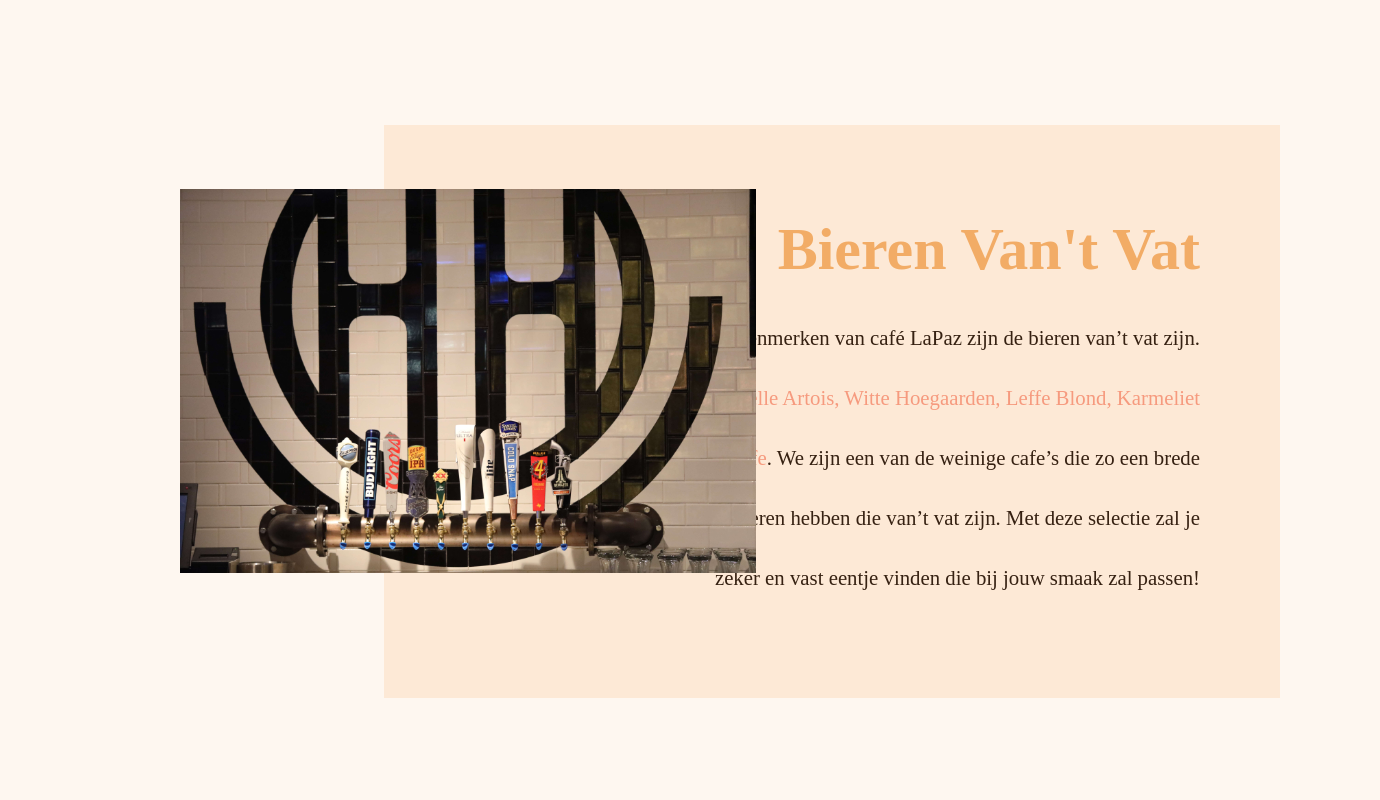
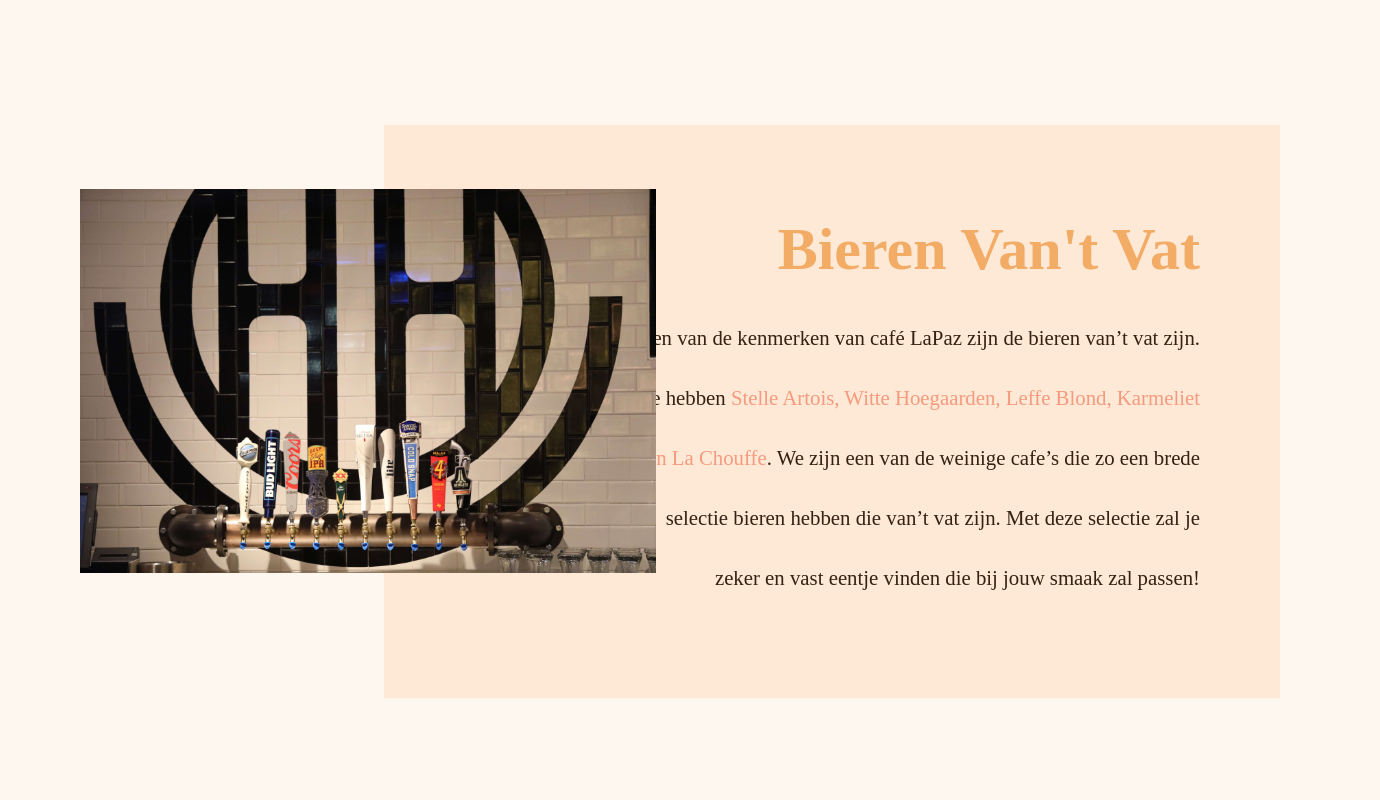
Before and after one commit to EHB-MCT/expert-lab-prototypes-somrads, a React (Create React App) app in the folder lapaz/: page / in a window 1280 px wide. Shown: the part 1340-2140 px from the top of the page, 1380 px wide, since content can reach past the window. Built offline with nearby package versions, Linux system fonts and the light colour scheme.

Commit message:
cover title animation added

```diff
--- a/lapaz/src/components/Bieren.jsx
+++ b/lapaz/src/components/Bieren.jsx
@@ -3,9 +3,28 @@
 import { motion, Variants } from "framer-motion";
 
 function Bieren() {
+  const imageAnimate = {
+    offscreen: { x: 100, opacity:0 },
+    onscreen: { x: 0, transition: { ease: "easeOut", duration: 2 }, opacity:1 },
+  };
+
+  const textAnimate = {
+    offscreen: { y: -100, opacity: 0 },
+    onscreen: {
+      opacity: 1,
+      y: 0,
+      transition: { type: "spring", bounce: 0.4, duration: 3 },
+    },
+  };
   return (
-    <div className="Bieren">
-      <motion.div initial={{ x: 0 }} animate={{ x: 100, rotate:360 }}>
+    <motion.div
+      transition={{ staggerChildren: 0.5 }}
+      initial={"offscreen"}
+      whileInView={"onscreen"}
+      viewport={{once:true, amount:0.3}}
+      className="Bieren"
+    >
+      <motion.div variants={imageAnimate}>
         <img
           className="image"
           src={bier}
@@ -15,10 +34,12 @@
       </motion.div>
       <div className="background-color">
         <div className="container-card">
-          <h1 className="PageTitleRight">Bieren Van't Vat</h1>
+          <motion.h1 variants={textAnimate} className="PageTitleRight">
+            Bieren Van't Vat
+          </motion.h1>
           <div className="contact-container">
             <div className="content-description">
-              <p>
+              <motion.p variants={textAnimate}>
                 Een van de kenmerken van café LaPaz zijn de bieren van’t vat
                 zijn.
                 <br />
@@ -33,12 +54,12 @@
                 je
                 <br />
                 zeker en vast eentje vinden die bij jouw smaak zal passen!
-              </p>
+              </motion.p>
             </div>
           </div>
         </div>
       </div>
-    </div>
+    </motion.div>
   );
 }
 
--- a/lapaz/src/components/Hero.jsx
+++ b/lapaz/src/components/Hero.jsx
@@ -5,6 +5,7 @@
 import React from "react";
 import { BrowserRouter as Router } from "react-router-dom";
 import { HashLink } from "react-router-hash-link";
+import { motion, Variants } from "framer-motion";
 
 function Hero() {
   return (
@@ -40,10 +41,17 @@
 
       <div className="banner-area">
         <div className="content-area">
-          <div className="content">
+          <motion.div
+            className="content"
+            initial={{ y: -200, opacity: 0.5 }}
+            animate={{ y: 0, opacity: 1 }}
+            transition={{
+              default: { duration: 2, ease: [0, 0.71, 0.2, 1.01] },
+            }}
+          >
             <img src={logo} alt="lapaz-logo" />
             <p>Since 2002</p>
-          </div>
+          </motion.div>
         </div>
       </div>
     </div>
--- a/lapaz/src/components/OverOns.jsx
+++ b/lapaz/src/components/OverOns.jsx
@@ -1,4 +1,5 @@
 import "../style/style.scss";
+import { motion, Variants } from "framer-motion";
 
 function OverOns() {
   return (
```
